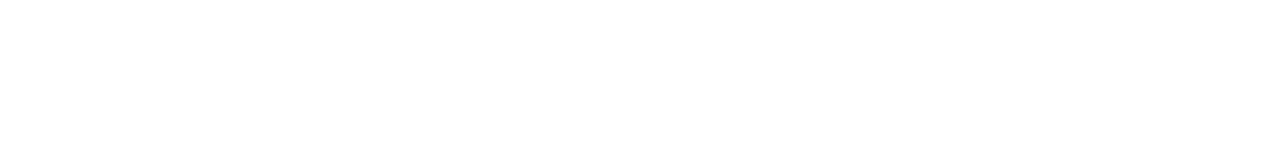
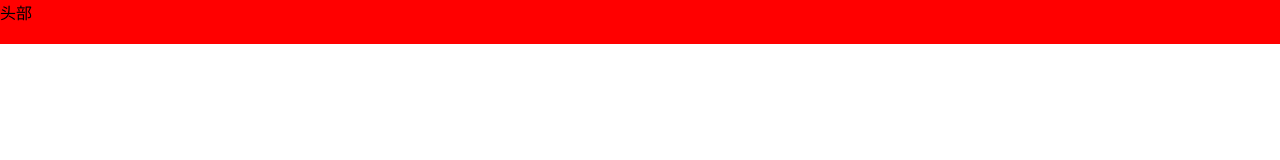
Before and after one commit to xiaodanli/name, a plain HTML site: page src/index.html in a window 1280 px wide. Drawn offline with Linux system fonts and the light colour scheme.

Commit message:
header完成

```diff
--- a/src/css/index.css
+++ b/src/css/index.css
@@ -14,3 +14,9 @@ html,body{
     height: 100%;
     overflow: hidden;
 }
+
+header{
+    width:100%;
+    height: 44px;
+    background: red;
+}
--- a/src/index.html
+++ b/src/index.html
@@ -8,7 +8,9 @@
     <link rel="stylesheet" href="./css/index.css">
 </head>
 <body>
-    <div class="wrap"></div>
+    <div class="wrap">
+        <header>头部</header>
+    </div>
     <script src="js/index.js"></script>
 </body>
 </html>
```
